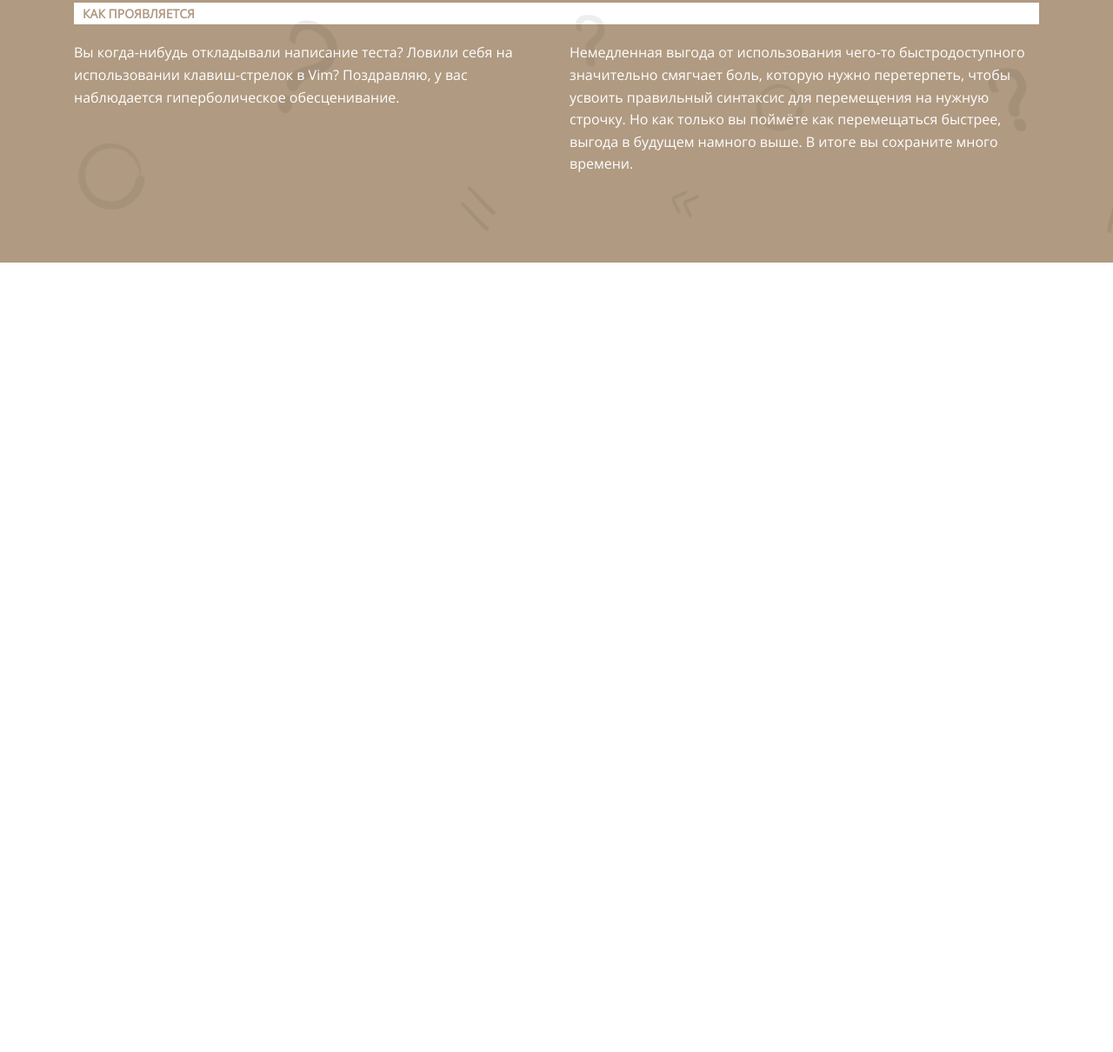
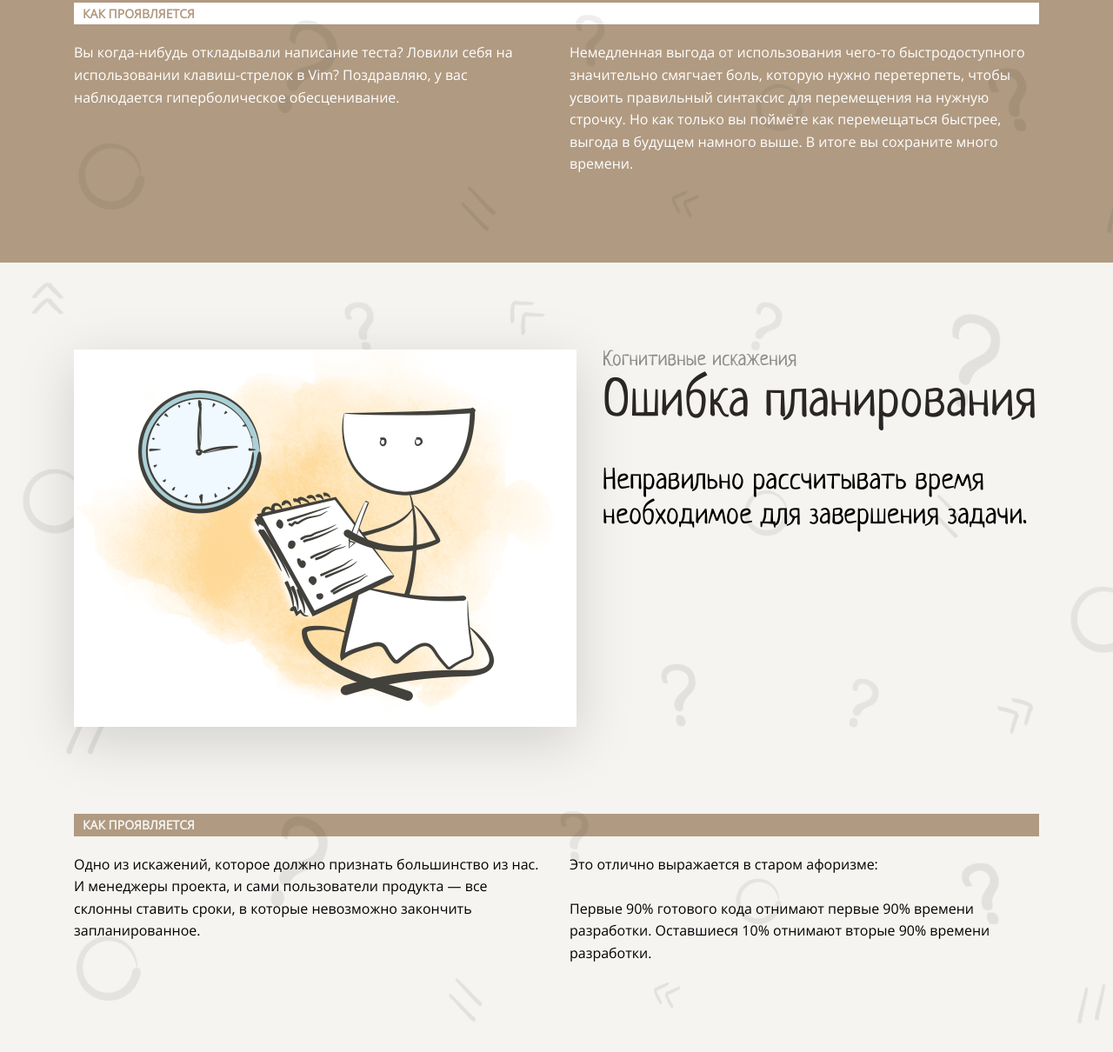
Before and after one commit to ianproletov/layout-designer-project-58, a website: page src/index.html in a window 1280 px wide. Shown: the part 6099-7309 px from the top of the page at 87% size. Before the commit the page ends 6401 px from the top, so only its background shows below. Drawn offline with Linux system fonts and the light colour scheme.

Commit message:
add errors-in-planning

```diff
--- a/src/index.html
+++ b/src/index.html
@@ -91,7 +91,7 @@
               </a>
 </li>
             <li class="card">
-              <a href="#" class="card-link">
+              <a href="#errors-in-planning" class="card-link">
               <span class="num">5</span>
               <h3 class="orange">Ошибка планирования</h3>
               <p class="m-0">Неправильно рассчитывать время, необходимое для завершения задачи.</p>
@@ -212,6 +212,36 @@
           </div>
         </div>
       </section>
+      <section class="section section-item bg-light" id="errors-in-planning">
+        <div class="w-1110">
+          <div class="columns">
+            <div class="column">
+              <img
+                src="images/5.png"
+                class="section-img"
+                alt="Программист делает записи в блокнот, глядя на часы">
+            </div>
+            <div class="column">
+              <div class="section-headline">
+                <span class="s-24 t-dark">Когнитивные искажения</span>
+                <h2 class="m-0 dark">Ошибка планирования</h2>
+                <p class="s-34 header-lineheight">Неправильно рассчитывать время необходимое для завершения задачи.</p>
+              </div>
+            </div>
+          </div>
+          <h4 class="section-headliner bg-brown light">Как проявляется</h4>
+          <div class="columns">
+            <div class="column">
+              <p class="m-0">Одно из искажений, которое должно признать большинство из нас. И менеджеры проекта, и сами пользователи продукта — все склонны ставить сроки, в которые невозможно закончить запланированное.</p>
+            </div>
+            <div class="column">
+              <p class="m-0">Это отлично выражается в старом афоризме:
+              <br><br>
+              Первые 90% готового кода отнимают первые 90% времени разработки. Оставшиеся 10% отнимают вторые 90% времени разработки.</p>
+            </div>
+          </div>
+        </div>
+      </section>
    </main>
     <footer>
     </footer>
```
Also changed, not shown: src/images/5.png (added).
